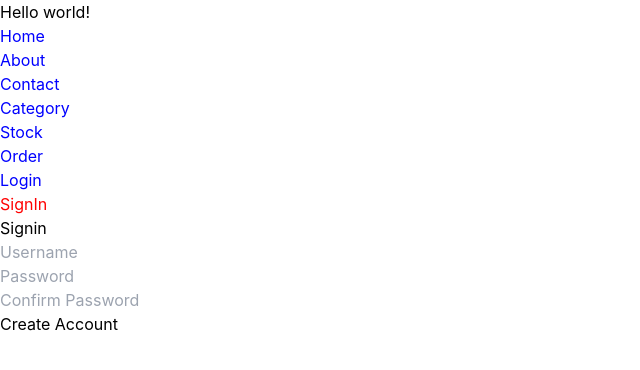
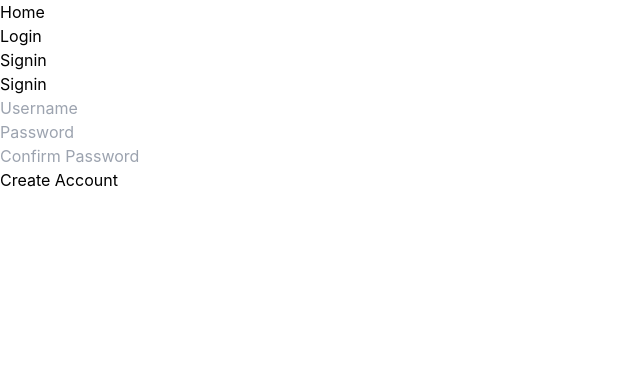
Before and after one commit to teshankalhara/POS_System_React_TS_Frontend, a React (Vite) app: page /signin in a window 1280 px wide. Shown: the top 370 px of the page, without its empty margins (0-640 px from the left). Built offline with nearby package versions, Linux system fonts and the light colour scheme; a web font is replaced by a local one.

Commit message:
NavBar style

```diff
--- a/src/App.tsx
+++ b/src/App.tsx
@@ -11,30 +11,34 @@ import ItemCategory from './pages/ItemCategory/ItemCategory'
 import Stock from './pages/Stock/Stock'
 import CreateOrder from './pages/Order/CreateOrder'
 import NavBar from './components/NavBar/NavBar'
+import { AuthProvider } from './context/AuthContext'
+import ProtectedRoute from './components/ProtectedRoute/ProtectedRoute'
 
 function App() {
 
   return (
     <>
-      <h1 className="text-3xl font-bold underline">
-        Hello world!
-      </h1>
-
+      <AuthProvider>
         <BrowserRouter>
           <NavBar />
           <Routes>
             <Route path='/' element={<Home />} />
+            <Route path='/login' element={<Login />} />
+            <Route path='/signin' element={<Signin />} />
+            {/*protected routes*/}
+            <Route element={<ProtectedRoute />}>
               <Route path='/about' element={<About />} />
               <Route path='/contact' element={<Contact />} />
-          <Route path='/login' element={<Login />} />
-          <Route path='/signin' element={<Signin />} />
               <Route path='/item' element={<Item />} />
               <Route path='/category' element={<ItemCategory />} />
               <Route path='/stock' element={<Stock />} />
               <Route path='/order' element={<Order />} />
               <Route path='/order/create' element={<CreateOrder />} />
+            </Route>
+            {/*protected routes*/}
           </Routes>
         </BrowserRouter>
+      </AuthProvider>
     </>
   )
 }
--- a/src/components/NavBar/NavBar.tsx
+++ b/src/components/NavBar/NavBar.tsx
@@ -1,6 +1,8 @@
-import { Link, useLocation } from "react-router-dom"
+import { Link, useLocation, useNavigate } from "react-router-dom"
+import { useAuth } from "../../context/AuthContext"
 
 function NavBar() {
+    const { logout, isAuthenticated } = useAuth()
     const navigation = [
         { name: "Home", path: "/" },
         { name: "About", path: "/about" },
@@ -8,25 +10,51 @@ function NavBar() {
         { name: "Category", path: "/category" },
         { name: "Stock", path: "/stock" },
         { name: "Order", path: "/order" },
-        { name: "Login", path: "/login" },
-        { name: "SignIn", path: "/signin" },
     ]
-
+    const navigate = useNavigate()
     const location = useLocation()
     return (
         <>
-            <nav>
-                <ul style={{ listStyle: "none" }}>
-                    {navigation.map((link, index) => {
+            <nav className="py-2 px-4">
+                <ul className="flex items-center justify-between">
+                    <li >
+                        <Link to="/" className={`text-lg font-bold transition-colors duration-300 ${location.pathname === "/" ? "text-red-600" : "text-blue-500"} hover:text-red-500`}>
+                            Home
+                        </Link>
+                    </li>
+                    {
+                        isAuthenticated && navigation.slice(1).map((link, index) => {
                             const isActive = location.pathname === link.path || (link.name === "Order" && location.pathname === "/order/create")
                             return (
                                 <li key={index}>
-                                <Link to={link.path} style={{ color: isActive ? "red" : "blue" }}>
+                                    <Link to={link.path} className={`text-lg font-bold transition-colors duration-300 ${isActive ? "text-red-600" : "text-blue-500"} hover:text-red-500`}>
                                         {link.name}
                                     </Link>
                                 </li>
                             )
                         })}
+                    {isAuthenticated ? (
+                        <li>
+                            <button type="button" onClick={logout} className="px-4 py-2 bg-red-500 text-white rounded-lg hover:bg-red-700 transition-all duration-300 font-medium">
+                                Logout
+                            </button>
+                        </li>
+                    ) : (
+                        <>
+                            <li>
+                                <button type="button" onClick={() => { navigate("/login") }} className="px-4 py-2 bg-blue-500 text-white rounded-lg hover:bg-blue-700 transition-all duration-300 font-medium">
+                                    Login
+                                </button>
+                            </li>
+                            <li>
+                                <button type="button" onClick={() => { navigate("/signin") }} className="ml-4 px-4 py-2 bg-green-500 text-white rounded-lg hover:bg-green-700 transition-all duration-300 font-medium">
+                                    Signin
+                                </button>
+                            </li>
+                        </>
+                    )
+                    }
+
                 </ul>
             </nav>
         </>
--- a/src/components/ProtectedRoute/ProtectedRoute.tsx
+++ b/src/components/ProtectedRoute/ProtectedRoute.tsx
@@ -3,11 +3,14 @@ import { useAuth } from "../../context/AuthContext"
 
 function ProtectedRoute() {
     const { isAuthenticated, loading } = useAuth()
+
     if (!loading) {
         if (isAuthenticated) {
-            <Outlet />
+            return <Outlet />
         } else {
-            <Navigate to="/login" />
+            return (
+                <Navigate to="/login" />
+            )
         }
     }
 }
--- a/src/context/AuthContext.tsx
+++ b/src/context/AuthContext.tsx
@@ -34,7 +34,7 @@ export function AuthProvider({children}:AuthProviderPropsType){
             setJwtToken(jwtToken)
             setLoading(false)
         }else{
-
+            setLoading(false)
         }
     },[])
 
--- a/src/pages/Auth/Signin.tsx
+++ b/src/pages/Auth/Signin.tsx
@@ -1,4 +1,3 @@
-import { data } from "autoprefixer"
 import axios from "axios"
 import { useState } from "react"
 import { useNavigate } from "react-router-dom"
--- a/src/types/AuthProviderPropsType.tsx
+++ b/src/types/AuthProviderPropsType.tsx
@@ -1,7 +1,7 @@
 import { ReactNode } from "react";
 
-interface AuthProviderPropsType{
-    children:ReactNode
+interface AuthProviderPropsType {
+    children: ReactNode
 }
 
 export default AuthProviderPropsType
--- a/src/types/ItemCategoryType.tsx
+++ b/src/types/ItemCategoryType.tsx
@@ -1,6 +1,6 @@
-interface ItemCategoryType{
-    id:number,
-    name:string
+interface ItemCategoryType {
+    id: number,
+    name: string
 }
 
 export default ItemCategoryType
```
Lines whose indentation alone changed are shown as unchanged.
